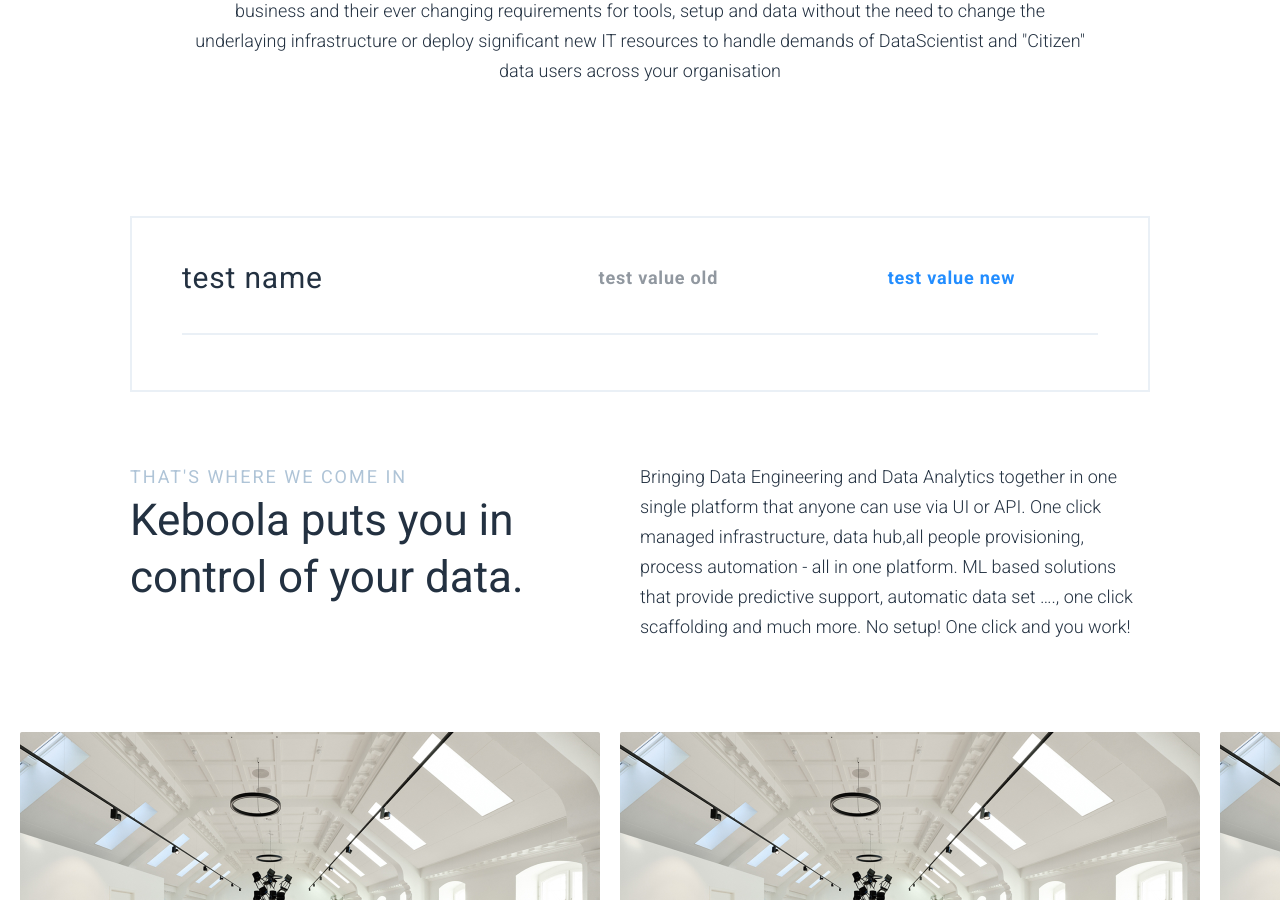
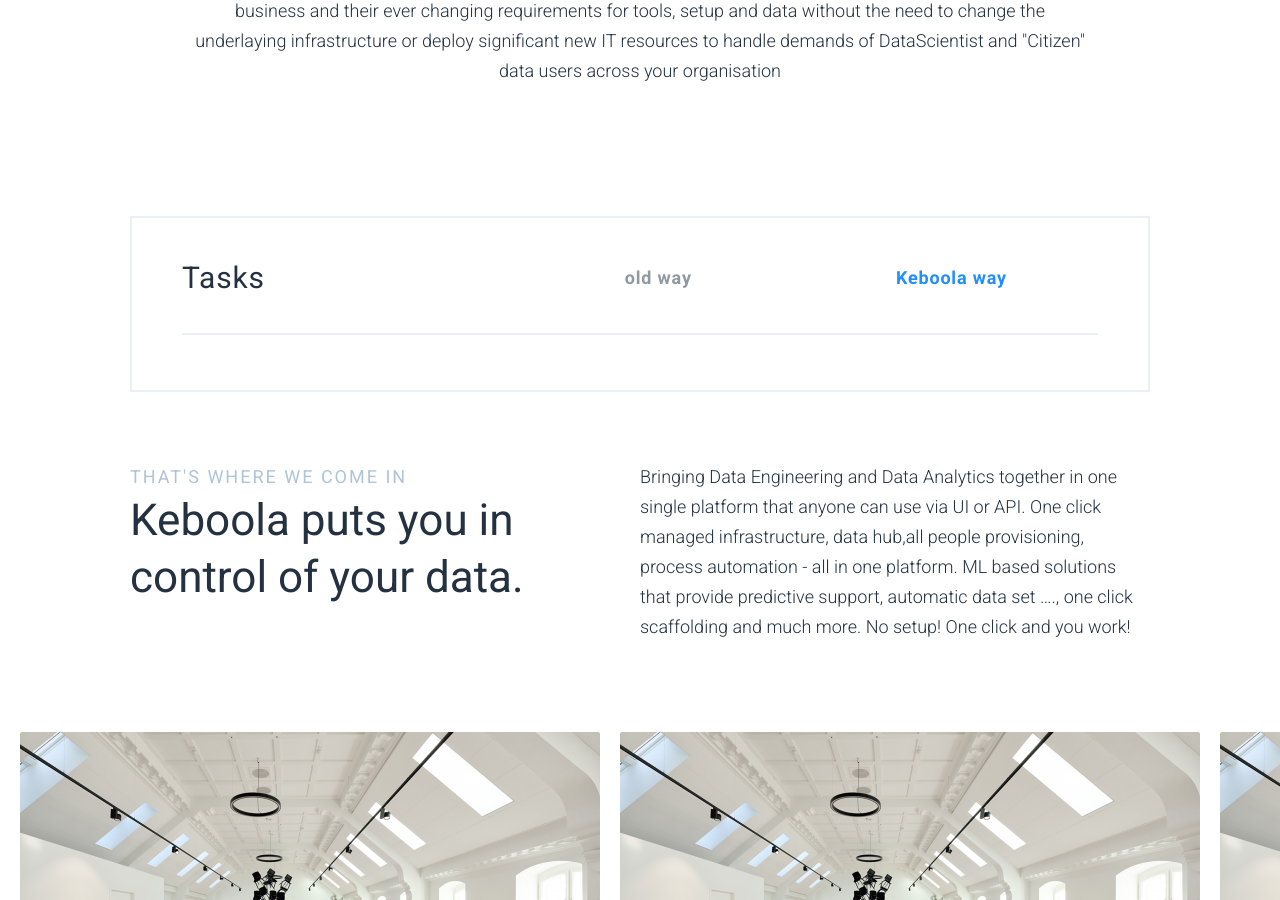
Before and after one commit to keboola/website, a Jekyll site: the page built from _product/index.md, in a window 1280 px wide and 900 px high, scrolled down 3177 px. Built offline with Jekyll 4.4.1, drawn with Linux system fonts in a browser that asks for light colours; nearby versions of some CDN libraries.

Commit message:
Update from Forestry.io - Updated index.md

```diff
--- a/_product/index.md
+++ b/_product/index.md
@@ -80,9 +80,9 @@
 - template: article-list-table
   block: article-list-table
   tablehead:
-    name: test name
-    valueold: test value old
-    valuenew: test value new
+    name: Tasks
+    valueold: old way
+    valuenew: Keboola way
 - template: article-with-perex
   block: article-with-perex
   subheadline: THAT'S WHERE WE COME IN
```
